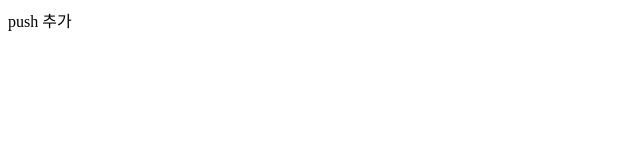
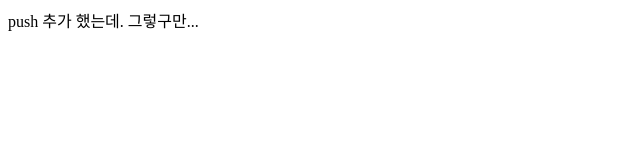
Before and after one commit to yoonjj74/study, a plain HTML site: page index.html in a window 1280 px wide. Shown: the whole page, without its empty margins (0-640 px from the left). Drawn offline with nearby package versions, Linux system fonts and the light colour scheme.

Commit message:
브런치 테스트

```diff
--- a/index.html
+++ b/index.html
@@ -3,6 +3,7 @@
     <script src="jquery-1.9.1.js"></script>
 </head>
 <body>
-    push 추가
+    push 추가 했는데.
+    그렇구만...
 </body>
 </html>
```
